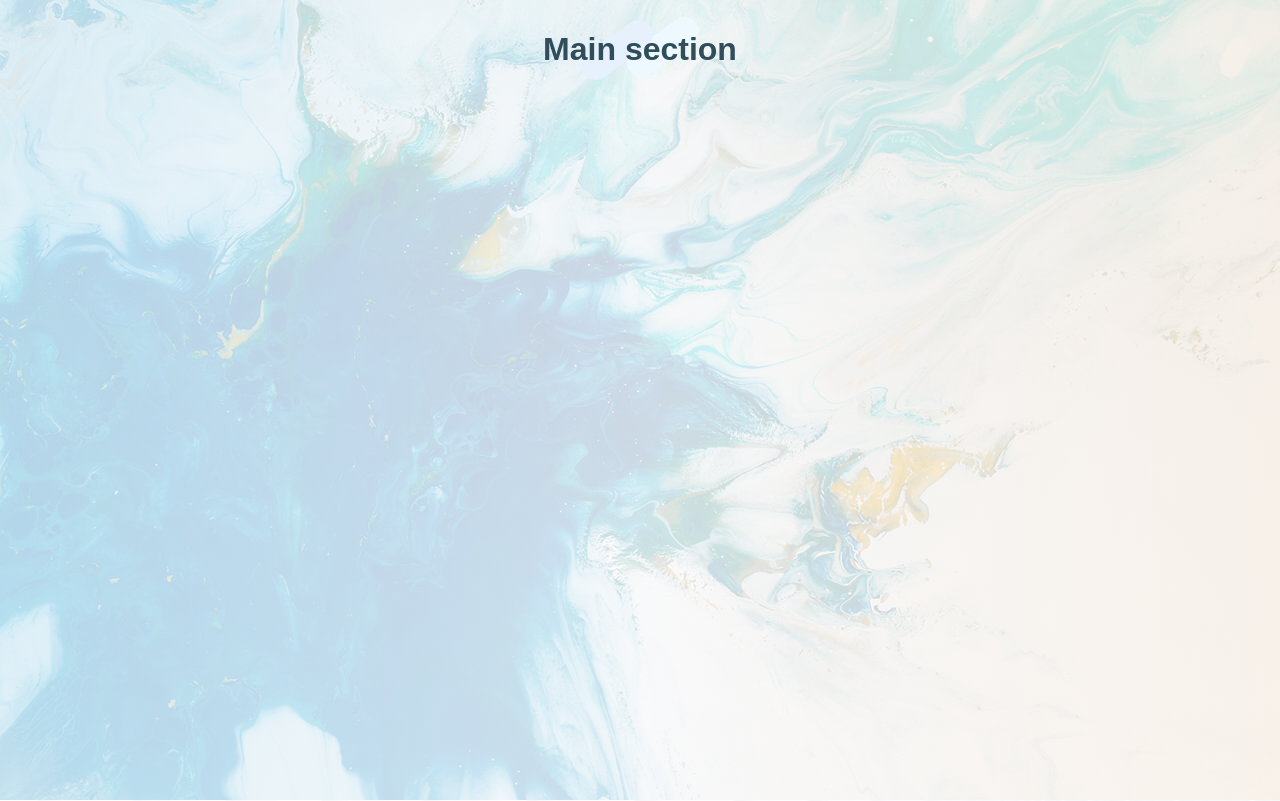
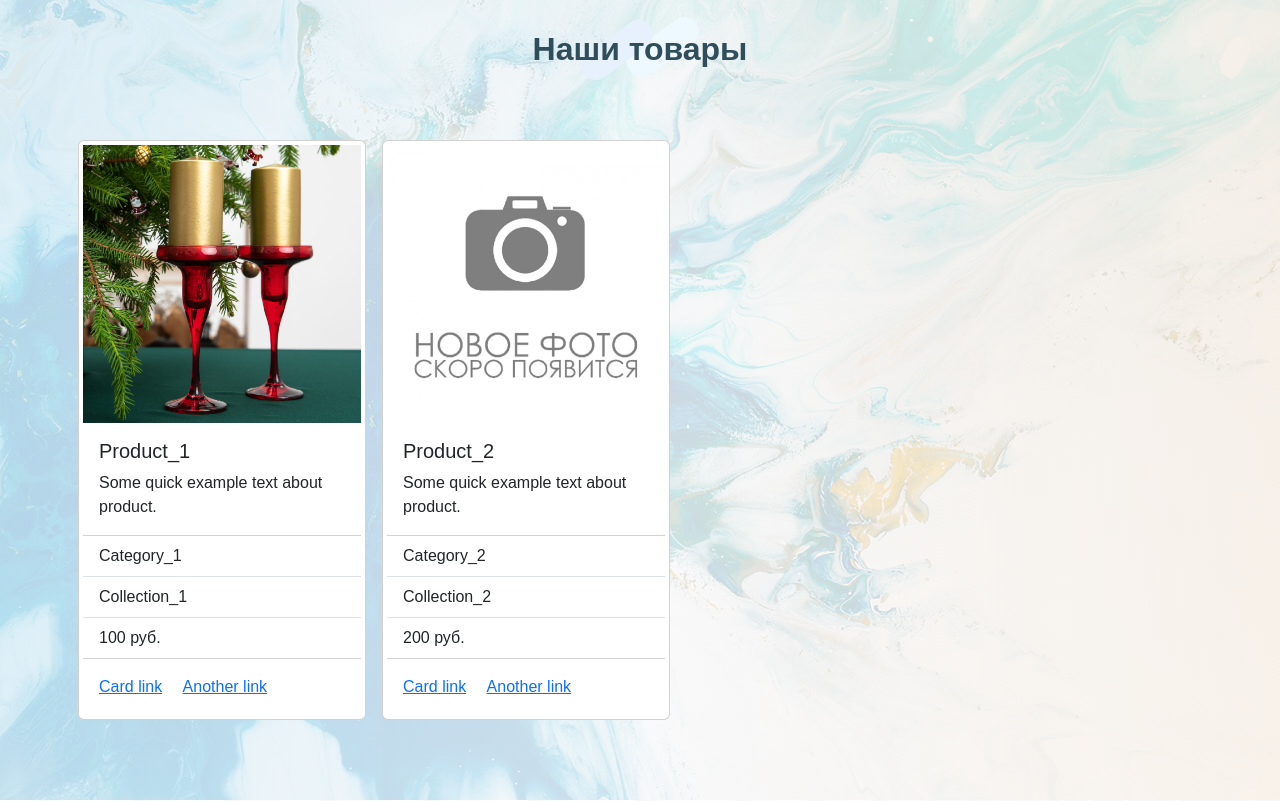
Before and after one commit to roman82direct/andromeda, a Django app: page / in a window 1280 px wide. Shown: the part 66-867 px from the top of the page. Run offline with Django 5.2, Linux system fonts and the light colour scheme; some libraries are stand-ins or nearby versions; some web fonts are replaced.

Commit message:
Add product_card componenet to main.

```diff
--- a/andromeda/goods/urls.py
+++ b/andromeda/goods/urls.py
@@ -5,5 +5,5 @@ from . import views
 app_name = 'goods'
 
 urlpatterns = [
-    path('', views.IndexList.as_view(), name='index')
+    path('', views.CollectionsList.as_view(), name='index'),
 ]
--- a/andromeda/goods/views.py
+++ b/andromeda/goods/views.py
@@ -1,7 +1,7 @@
 from django.views.generic import ListView
 
 
-class IndexList(ListView):
+class CollectionsList(ListView):
     """Test View."""
 
     template_name = 'goods/index.html'
@@ -11,6 +11,22 @@ class IndexList(ListView):
 
     def get_context_data(self, **kwargs):
         context = super().get_context_data(**kwargs)
+        context['products'] = [
+            {
+                'name': 'Product_1',
+                'category': 'Category_1',
+                'collection': 'Collection_1',
+                'price': 100,
+                'url': 'products_img/plug_1.jpg'
+            },
+            {
+                'name': 'Product_2',
+                'category': 'Category_2',
+                'collection': 'Collection_2',
+                'price': 200,
+                'url': 'products_img/plug_2.jpg'
+            },
+        ]
         context['collections'] = [
             {
                 'name': 'Collection_1',
--- /dev/null
+++ b/andromeda/templates/includes/components/product_card.html
@@ -0,0 +1,24 @@
+<div class="card m-2 p-1" style="width: 18rem;" data-aos="fade-up" data-aos-delay="200">
+   <img src="{{ product.url }}" onError="" alt="">
+  <div class="card-body">
+    <h5 class="card-title">{{ product.name }}</h5>
+    <p class="card-text">Some quick example text about product.</p>
+  </div>
+  <ul class="list-group list-group-flush">
+    <li class="list-group-item">{{ product.category }}</li>
+    <li class="list-group-item">{{ product.collection }}</li>
+    <li class="list-group-item">{{ product.price }} руб.</li>
+  </ul>
+  <div class="card-body">
+    <a href="#" class="card-link">Card link</a>
+    <a href="#" class="card-link">Another link</a>
+  </div>
+</div>
+{% comment %} @auth()
+    @if(Auth::user()->hasRole('admin'))
+        <div class="md:inline-flex mypd">
+            <a class="btn btn-outline-secondary mymrgleft" href="{{route('admin::good::update', ['id' => $item->id])}}">{{ __('buttons.update') }}</a>
+            <a class="btn btn-outline-danger mymrgleft" href="{{route('admin::good::delete', ['id' => $item->id])}}">{{ __('buttons.delete') }}</a>
+        </div>
+    @endif
+@endauth {% endcomment %}
--- a/andromeda/templates/includes/main_section.html
+++ b/andromeda/templates/includes/main_section.html
@@ -1,7 +1,12 @@
 <section id="services" class="services vh-100">
   <div class="container">
     <div class="section-title" data-aos="fade-in" data-aos-delay="200">
-      <h2>Main section</h2>
+      <h2>Наши товары</h2>
+    </div>
+    <div class="row portfolio-container mt-4">
+      {% for product in products %}
+        {% include "includes/components/product_card.html" %}
+      {% endfor %}
     </div>
   </div>
 </section>
```
Also changed, not shown: andromeda/media/products_img/plug_1.jpg (added), andromeda/media/products_img/plug_2.jpg (added).
